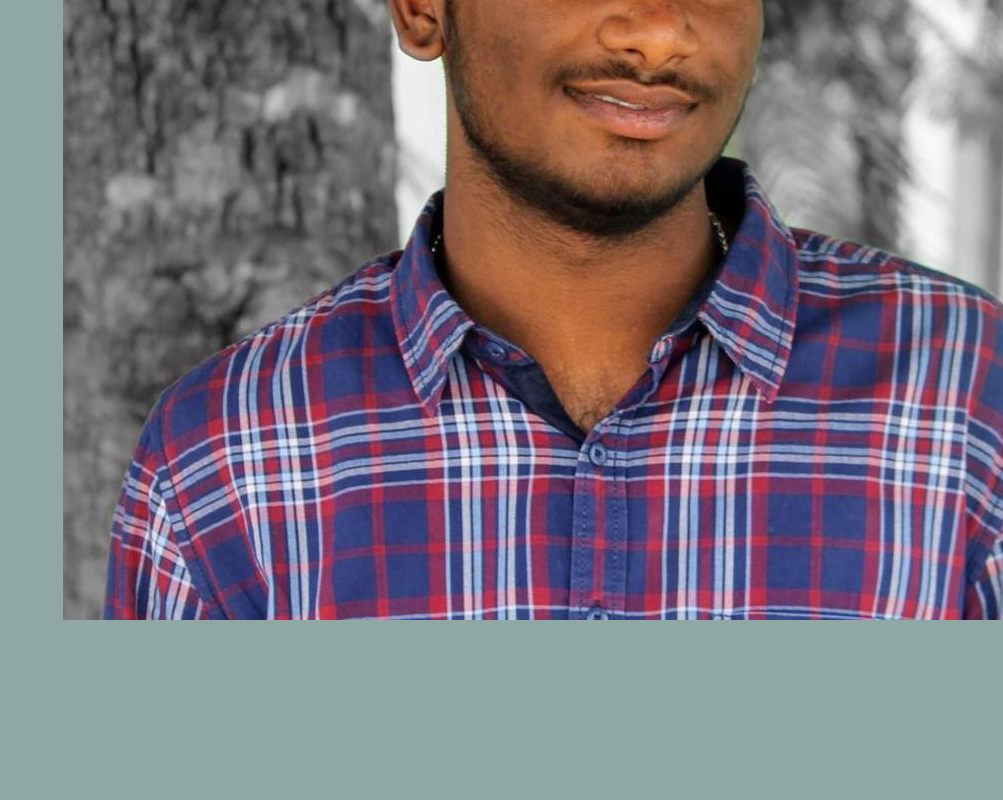
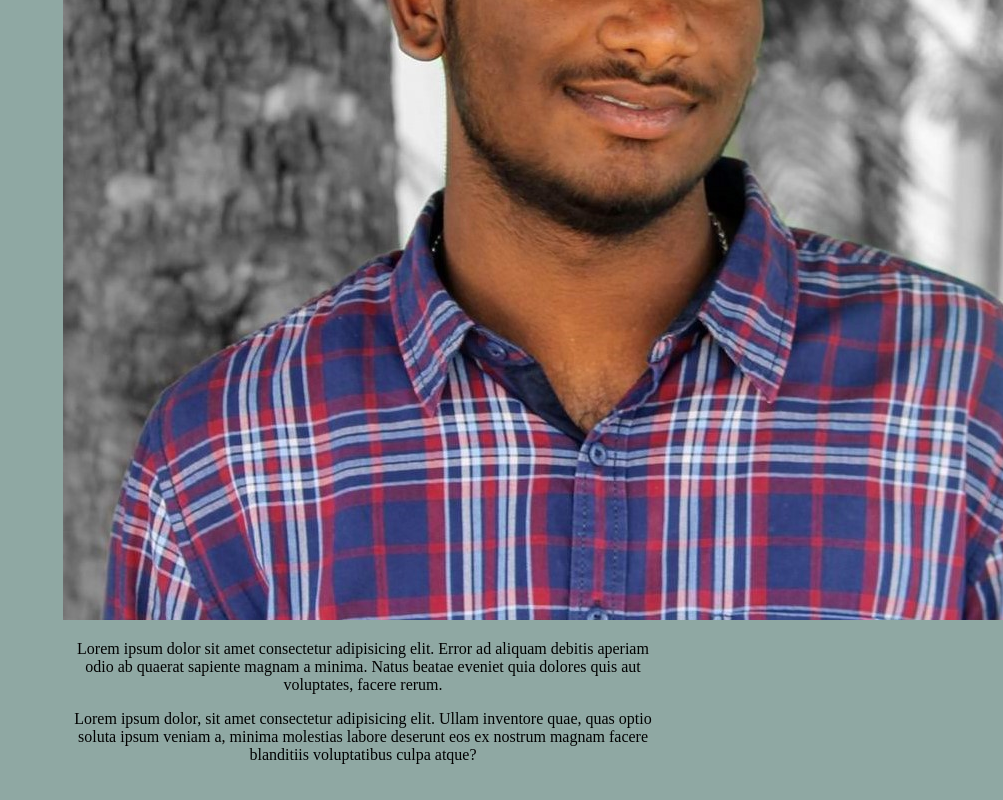
Before and after one commit to HarshaRNVSS/My-Site, a plain HTML site: page Index.html in a window 1280 px wide. Shown: the part 500-1300 px from the top of the page, without its empty margins (277-1280 px from the left). Before the commit the page ends 1144 px from the top, so only its background shows below. Drawn offline with Linux system fonts and the light colour scheme.

Commit message:
slight changes

```diff
--- a/Index.html
+++ b/Index.html
@@ -18,7 +18,8 @@
      <div>
          <img src="/images/Harsha.jpg" alt="Harsha's Photo">
      </div>
-
+   <p>Lorem ipsum dolor sit amet consectetur adipisicing elit. Error ad aliquam debitis aperiam odio ab quaerat sapiente magnam a minima. Natus beatae eveniet quia dolores quis aut voluptates, facere rerum.</p>
+<p>Lorem ipsum dolor, sit amet consectetur adipisicing elit. Ullam inventore quae, quas optio soluta ipsum veniam a, minima molestias labore deserunt eos ex nostrum magnam facere blanditiis voluptatibus culpa atque?</p>
 </body>
 
 </html>
```
